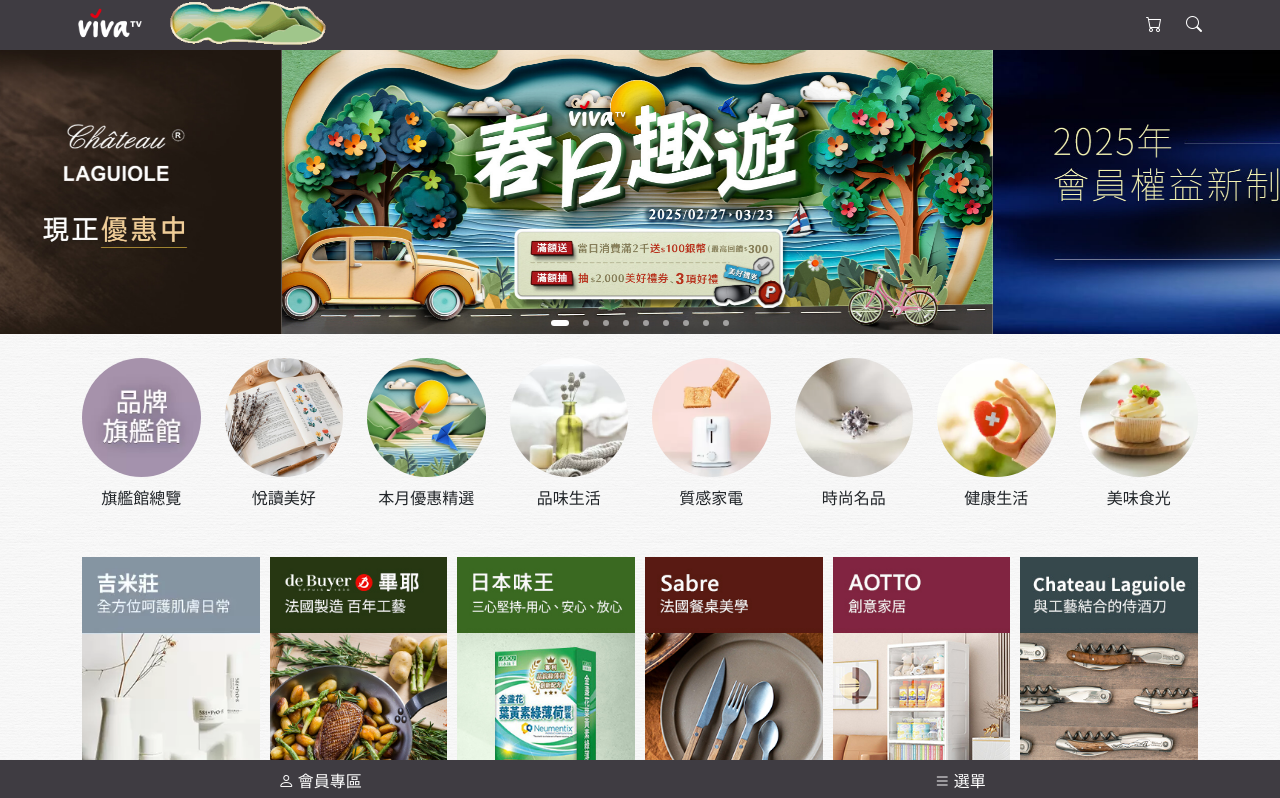
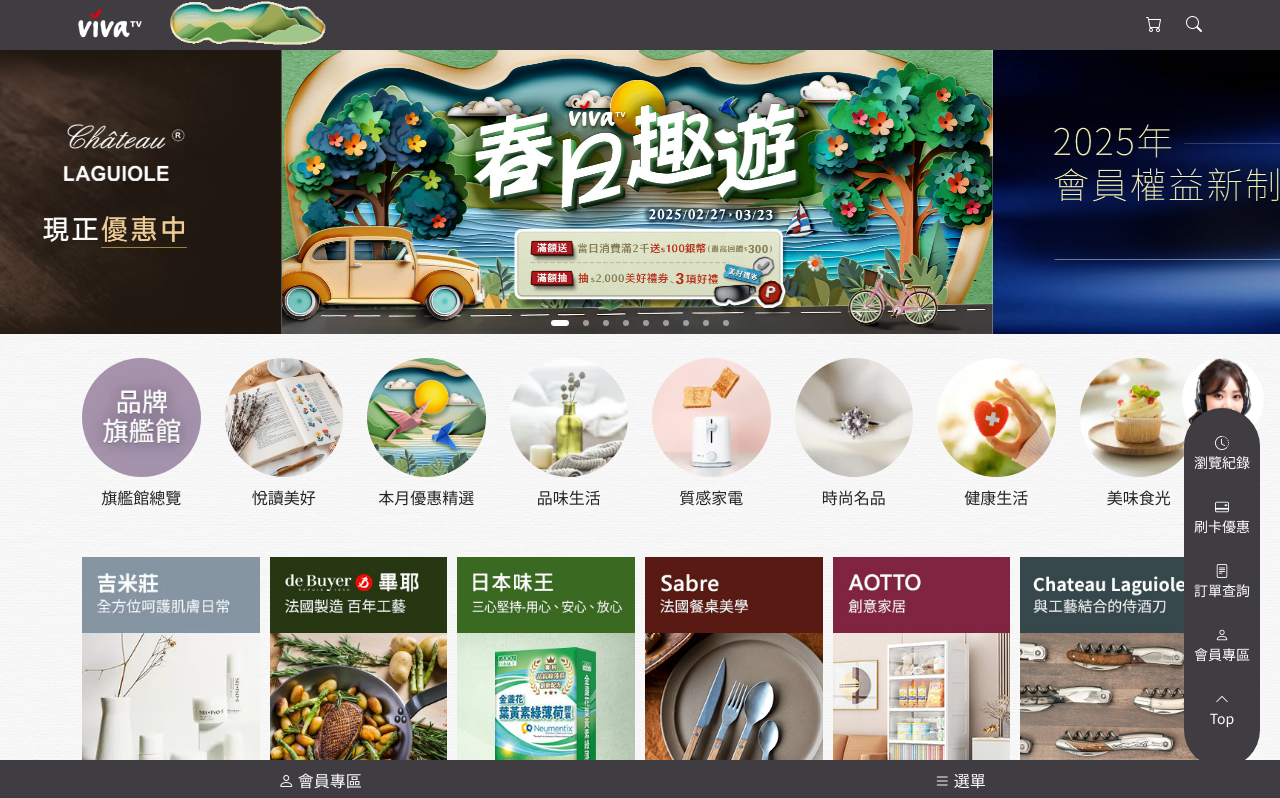
Before and after one commit to HawkingHuang/viva-replica, a Vue app: page / in a window 1280 px wide. Shown: the top 798 px of the page. Built offline with nearby package versions, Linux system fonts and the light colour scheme.

Commit message:
side nav

```diff
--- a/src/App.vue
+++ b/src/App.vue
@@ -20,6 +20,37 @@
   <footer>
     <Footer />
   </footer>
+
+  <div class="fixed bottom-[45vh] right-4 z-[1500]">
+    <div class="relative">
+      <img src="/images/agent-avatar.5cdde85.png" class="w-[82px] rounded-full">
+      <p class="bg-[#3f3c42] text-white inline-block px-2 py-1 !mb-0 rounded-full absolute -bottom-4 right-4">客服</p>
+    </div>
+  </div>
+  <div class="fixed bottom-[4vh] right-5 z-[1500]">
+    <div class="flex flex-col bg-[#3f3c42] text-white text-sm gap-2 px-2.5 py-6 rounded-[90px]">
+      <button class="flex flex-col items-center">
+        <i class="bi bi-clock-history"></i>
+        <p>瀏覽紀錄</p>
+      </button>
+      <button class="flex flex-col items-center">
+        <i class="bi bi-credit-card-2-back"></i>
+        <p>刷卡優惠</p>
+      </button>
+      <button class="flex flex-col items-center">
+        <i class="bi bi-file-text"></i>
+        <p>訂單查詢</p>
+      </button>
+      <button class="flex flex-col items-center">
+        <i class="bi bi-person"></i>
+        <p>會員專區</p>
+      </button>
+      <button class="flex flex-col items-center">
+        <i class="bi bi-chevron-up"></i>
+        <p>Top</p>
+      </button>
+    </div>
+  </div>
 </template>
 
 <style scoped>
```
Also changed, not shown: public/images/agent-avatar.5cdde85.png (added).
